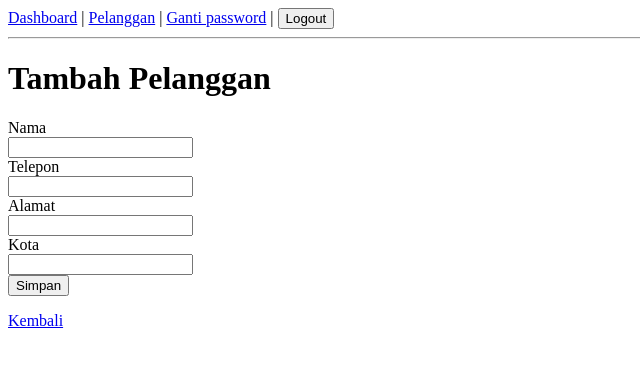
After one commit to Tiannn-r/PaketIN, a Laravel app: page /pelanggan/tambah in a window 1280 px wide. The commit adds this page. Shown: the top 367 px of the page, without its empty margins (0-640 px from the left). Run offline with Laravel 12, Linux system fonts and the light colour scheme; a user stored in the database is signed in; data comes from the database, SQL or seed files in the repository.

Commit message:
Tambah tabel pelanggan dan validasi telepon

```diff
--- /dev/null
+++ b/app/Http/Controllers/PelangganController.php
@@ -0,0 +1,66 @@
+<?php
+
+namespace App\Http\Controllers;
+
+use Illuminate\Http\Request;
+use App\Models\Pelanggan;
+use App\Support\Telepon;
+use App\Rules\TeleponValid;
+
+class PelangganController extends Controller
+{
+    public function index(){
+        $daftar = Pelanggan::orderBy('nama')->get();
+        return view ('pelanggan.index', compact('daftar'));
+    }
+
+    public function create()
+    {
+        return view('pelanggan.form', ['pelanggan' => new Pelanggan()]);
+    }
+
+    public function store(Request $request){
+        $data = $this->validasi($request);
+
+        if (Pelanggan::where('telepon', $data['telepon'])->exists()) {
+            return back()->withErrors(['telepon' => 'Nomor telepon sudah terdaftar'])->withInput();
+        }
+
+        Pelanggan::create($data);
+        return redirect()->route('pelanggan.index')->with('sukses', 'Pelanggan berhasil ditambahkan');
+    }
+
+    public function edit (Pelanggan $pelanggan){
+        return view ('pelanggan.form', compact('pelanggan'));
+    }
+
+    public function update (Request $request, Pelanggan $pelanggan){
+        $data = $this->validasi($request);
+
+        $dipakai = Pelanggan::where('telepon', $data['telepon'])
+        ->where('id', '!=', $pelanggan->id)
+        ->exists();
+
+        if($dipakai){
+            return back()->withErrors(['telepon' => 'nomor telepon sudah dipakai pelanggan lain'])-> withInput();
+        }
+
+        $pelanggan->update($data);
+        return redirect()->route('pelanggan.index')->with('sukses', 'pelanggan berhasil diperbarui');
+    }
+
+    public function validasi(Request $request): array{
+        $data = $request->validate([
+            'nama' => 'required|string
+            |max:100',
+            'telepon' => ['required', new TeleponValid],
+            'alamat' => 'nullable|string|max:255',
+            'kota' => 'nullable|string|max:100',
+        ]);
+
+        $data['nama'] = mb_convert_case(trim($data['nama']), MB_CASE_TITLE, 'UTF-8');
+        $data['telepon'] = Telepon::rapikan($data['telepon']);
+
+        return $data;
+    }
+}
--- a/app/Models/Pelanggan.php
+++ b/app/Models/Pelanggan.php
@@ -7,4 +7,5 @@ use Illuminate\Database\Eloquent\Model;
 class Pelanggan extends Model
 {
     protected $table = 'pelanggan';
+    protected $fillable = ['nama', 'telepon', 'alamat', 'kota'];
 }
--- /dev/null
+++ b/resources/views/layout/app.blade.php
@@ -0,0 +1,29 @@
+<!DOCTYPE html>
+<html lang="id">
+<head>
+    <meta charset="UTF-8">
+    <meta name="viewport" content="width=device-width, initial-scale=1.0">
+    <title>@yield('judul', 'PaketIN')</title>
+</head>
+<body>
+    <nav>
+        <a href="{{ route('dashboard') }}">Dashboard</a> |
+        <a href="{{ route('pelanggan.index') }}">Pelanggan</a> |
+        <a href="{{ route('password.ganti') }}">Ganti password</a> |
+        <form method="POST" action="{{ route('logout') }}" style="display:inline">
+            @csrf
+            <button type="submit">Logout</button>
+        </form>
+    </nav>
+    <hr>
+    @if (session('sukses'))
+        <p style="color:green">{{ session('sukses') }}</p>
+    @endif
+    @if ($errors->any())
+        <ul style="color:red">
+            @foreach ($errors->all() as $e) <li>{{ $e }}</li> @endforeach
+        </ul>
+    @endif
+    @yield('isi')
+</body>
+</html>
--- /dev/null
+++ b/resources/views/pelanggan/form.blade.php
@@ -0,0 +1,22 @@
+@extends('layout.app')
+@section('judul', 'Form Pelanggan')
+@section('isi')
+    <h1>{{ $pelanggan->exists ? 'Ubah' : 'Tambah' }} Pelanggan</h1>
+
+    <form method="POST" action="{{ $pelanggan->exists ? route('pelanggan.update', $pelanggan) : route('pelanggan.store') }}">
+        @csrf
+        @if ($pelanggan->exists) @method('PUT') @endif
+
+        <div><label>Nama</label><br>
+            <input type="text" name="nama" value="{{ old('nama', $pelanggan->nama) }}"></div>
+        <div><label>Telepon</label><br>
+            <input type="text" name="telepon" value="{{ old('telepon', $pelanggan->telepon) }}"></div>
+        <div><label>Alamat</label><br>
+            <input type="text" name="alamat" value="{{ old('alamat', $pelanggan->alamat) }}"></div>
+        <div><label>Kota</label><br>
+            <input type="text" name="kota" value="{{ old('kota', $pelanggan->kota) }}"></div>
+
+        <button type="submit">Simpan</button>
+    </form>
+    <p><a href="{{ route('pelanggan.index') }}">Kembali</a></p>
+@endsection
--- a/routes/web.php
+++ b/routes/web.php
@@ -1,6 +1,8 @@
 <?php
 
+use App\Http\Controllers\PelangganController;
 use App\Http\Controllers\AuthController;
+use Illuminate\Routing\Route as RoutingRoute;
 use Illuminate\Support\Facades\Route;
 use SebastianBergmann\CodeCoverage\Report\Html\Dashboard;
 
@@ -25,4 +27,16 @@ Route::middleware('auth')->group(function (){
     Route::middleware('role:manager')->prefix('manager')->group(function(){
         Route::get('/dashboard', fn () => view('manager.dashboard')) ->name('manager.dashboard');
     });
+
+    Route::middleware('role:admin,manager')->group(function(){
+        Route::get('/pelanggan', [PelangganController::class, 'index'])->name('pelanggan.index');
+    });
+
+    Route::middleware('role:admin')->group(function (){
+        Route::get('/pelanggan/tambah', [PelangganController::class, 'create'])->name('pelanggan.create');
+        Route::post('/pelanggan', [PelangganController::class, 'store'])->name('pelanggan.store');
+        Route::get('/pelanggan{pelanggan}/ubah', [PelangganController::class, 'edit'])->name('pelanggan.edit');
+        Route::put('/pelanggan{pelanggan}', [PelangganController::class, 'update'])->name('pelanggan.update');
+    });
+
 });
```
Also changed, not shown: app/Rules/TeleponValid.php (added, +18 -0 lines), app/Support/Telepon.php (added, +22 -0 lines), resources/views/admin/dashboard.blade.php (+7 -7 lines), resources/views/manager/dashboard.blade.php (+6 -7 lines), resources/views/pelanggan/index.blade.php (added, +27 -0 lines), README.md.
